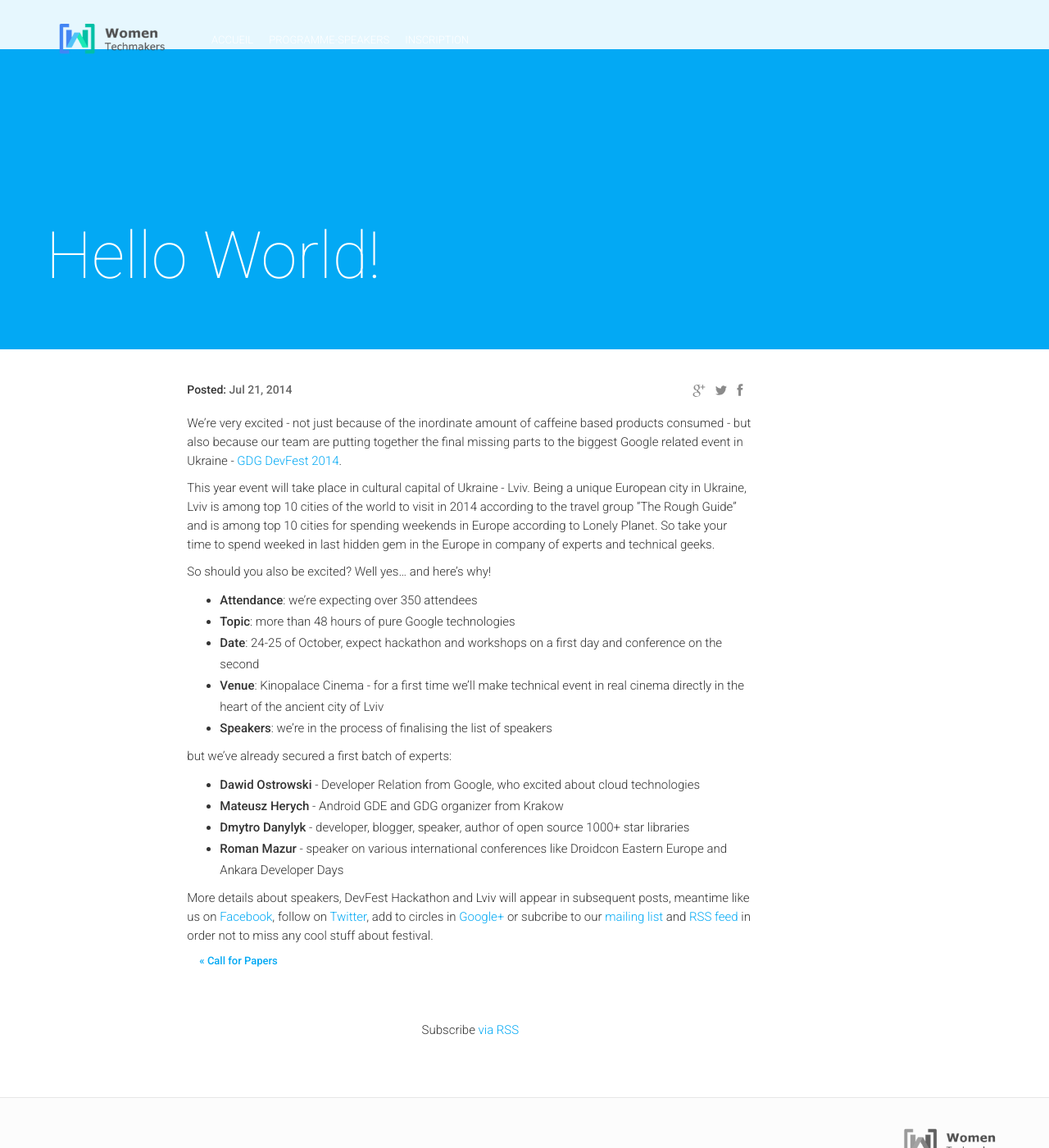
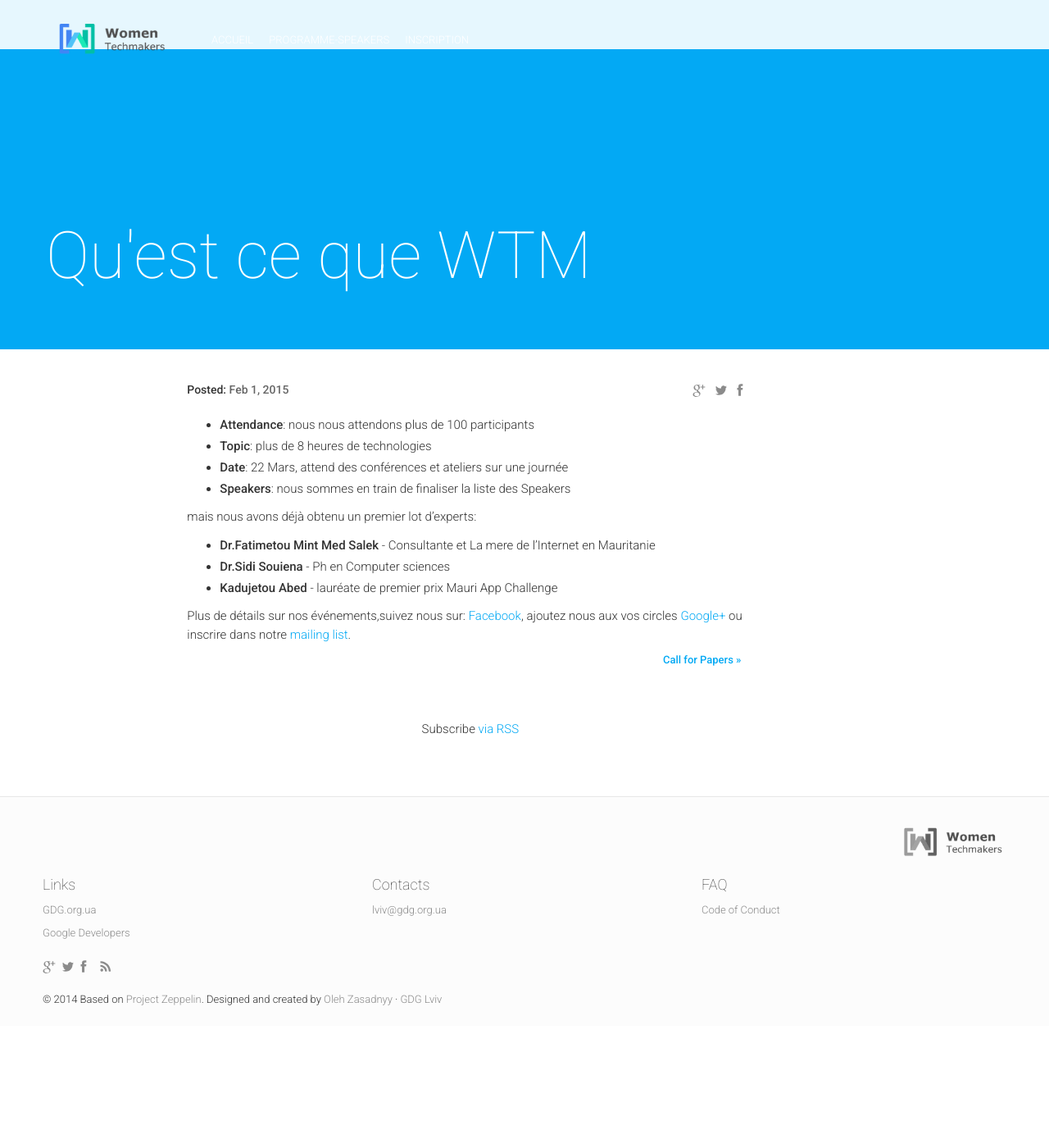
Before and after one commit to gdg-nouakchott/womentechmakers, a Jekyll site: the page built from _posts/2014-07-21-hello-world.markdown, in a window 1280 px wide and 1400 px high. Shown: the whole window at 82% size. Built offline with Jekyll 4.4.1, drawn with Linux system fonts in a browser that asks for light colours; nearby versions of some CDN libraries; comment, search, counter and statistics services are not loaded.

Commit message:
Update 2014-07-21-hello-world.markdown

```diff
--- a/_posts/2014-07-21-hello-world.markdown
+++ b/_posts/2014-07-21-hello-world.markdown
@@ -1,30 +1,21 @@
 ---
 layout: post
-title:  "Hello World!"
-date:   2014-07-21 08:00:00
+title:  "Qu'est ce que WTM"
+date:   2015-02-01 08:00:00
 isStaticPost: false
 ---
 
-We're very excited - not just because of the inordinate amount of caffeine based products consumed -
-but also because our team are putting together
-the final missing parts to the biggest Google related event in Ukraine - [GDG DevFest 2014](http://devfest.gdg.org.ua/).
 
-This year event will take place in cultural capital of Ukraine - Lviv. Being a unique European city in Ukraine, Lviv is among top 10 cities of the world to visit in 2014 according to the travel group “The Rough Guide” and is among top 10 cities for spending weekends in Europe according to Lonely Planet. So take your time to spend weeked in last hidden gem in the Europe in company of experts and technical geeks.
+* **Attendance**: nous nous attendons plus de 100 participants
+* **Topic**: plus de 8 heures de technologies
+* **Date**: 22 Mars, attend des conférences et ateliers sur une journée
+* **Speakers**: nous sommes en train de finaliser la liste des Speakers
 
-So should you also be excited? Well yes... and here's why!
+mais nous avons déjà obtenu un premier lot d'experts:
 
-* **Attendance**: we're expecting over 350 attendees
-* **Topic**: more than 48 hours of pure Google technologies
-* **Date**: 24-25 of October, expect hackathon and workshops on a first day and conference on the second
-* **Venue**: Kinopalace Cinema - for a first time we'll make technical event in real cinema directly in the heart of the ancient city of Lviv
-* **Speakers**: we're in the process of finalising the list of speakers
+* **Dr.Fatimetou Mint Med Salek** - Consultante et La mere de l'Internet en Mauritanie<br>
+* **Dr.Sidi Souiena** - Ph en Computer sciences<br>
+* **Kadujetou Abed** - lauréate de premier prix Mauri App Challenge <br>
 
-but we've already secured a first batch of experts:
-
-* **Dawid Ostrowski** - Developer Relation from Google, who excited about cloud technologies<br>
-* **Mateusz Herych** - Android GDE and GDG organizer from Krakow<br>
-* **Dmytro Danylyk** - developer, blogger, speaker, author of open source 1000+ star libraries <br>
-* **Roman Mazur** - speaker on various international conferences like Droidcon Eastern Europe and Ankara Developer Days<br>
-
-
-More details about speakers, DevFest Hackathon and Lviv will appear in subsequent posts, meantime like us on [Facebook](https://facebook.com/GDGLviv), follow on [Twitter](https://twitter.com/intent/user?screen_name=GDGLviv), add to circles in [Google+](https://plus.google.com/b/102444623953913144164) or subcribe to our [mailing list](http://gdg.us5.list-manage1.com/subscribe/post?u=9fc8aa205b0521b5f05fc8e1e&id=ae0fb459fc) and [RSS feed](http://devfest.gdg.org.ua/feed.xml) in order not to miss any cool stuff about festival.
+Plus de détails sur nos événements,suivez nous sur:
+[Facebook](https://www.facebook.com/WTMNouakchott), ajoutez nous aux vos circles [Google+](https://plus.google.com/u/0/b/105671222006986281175/105671222006986281175) ou inscrire dans notre [mailing list](http://goo.gl/forms/nPkAlJAnhd).
```
